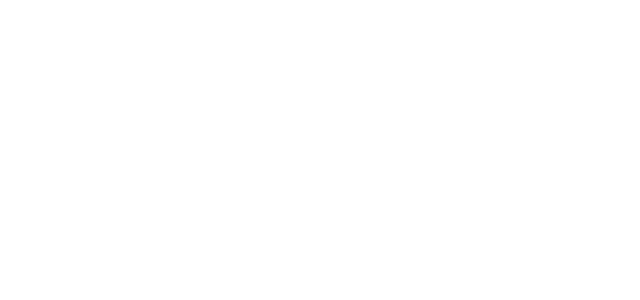
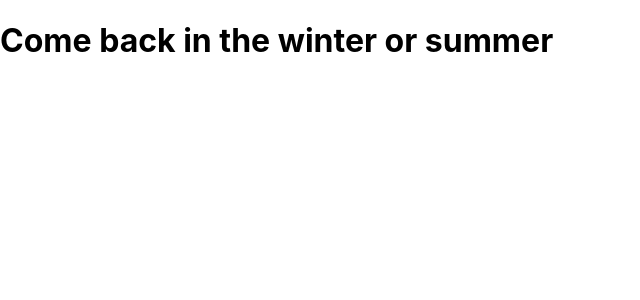
Before and after one commit to heggy231/react-basic-with-Eva, a React (Create React App) app: page / in a window 1280 px wide. Shown: the top 300 px of the page, without its empty margins (0-640 px from the left). Built offline with nearby package versions, Linux system fonts and the light colour scheme.

Commit message:
add refactor Ternary if

```diff
--- a/src/index.js
+++ b/src/index.js
@@ -2,30 +2,39 @@
 import ReactDOM from "react-dom";
 import "./index.css";
 
-function Lake() {
+function Lake({ name }) {
   return (
     <div>
-      <h1>🏊‍♀️🏖🏝 Visit Jenny Lake!</h1>
+      <h1>🏊‍♀️🏖🏝 Visit {name}!</h1>
     </div>
   );
 }
 
-function SkiResort() {
+function SkiResort({ name }) {
   return (
     <div>
-      <h1>🏒⛸🧊 Visit Jackson Hole Mountain Resort!</h1>
+      <h1>🏒⛸🧊 Visit {name}!</h1>
     </div>
   );
 }
 
 function App(props) {
-  console.log('props', props);  // props => {season: "summer"}
-  // conditional when summer
-  if(props.season === "summer")
-  return null;
+  return (
+    <div>
+      { props.season === "summer" ? (
+        <Lake name="Jenny Lake" />
+      ) : props.season === "summer" ? (
+        <SkiResort name="JHMR" />
+      ) : (
+        <h1>
+          Come back in the winter or summer
+        </h1>
+      )}
+    </div>
+  );
 }
 
 ReactDOM.render(
-  <App season="summer" />,
+  <App season="fall" />,
   document.getElementById("root")
 );
```
